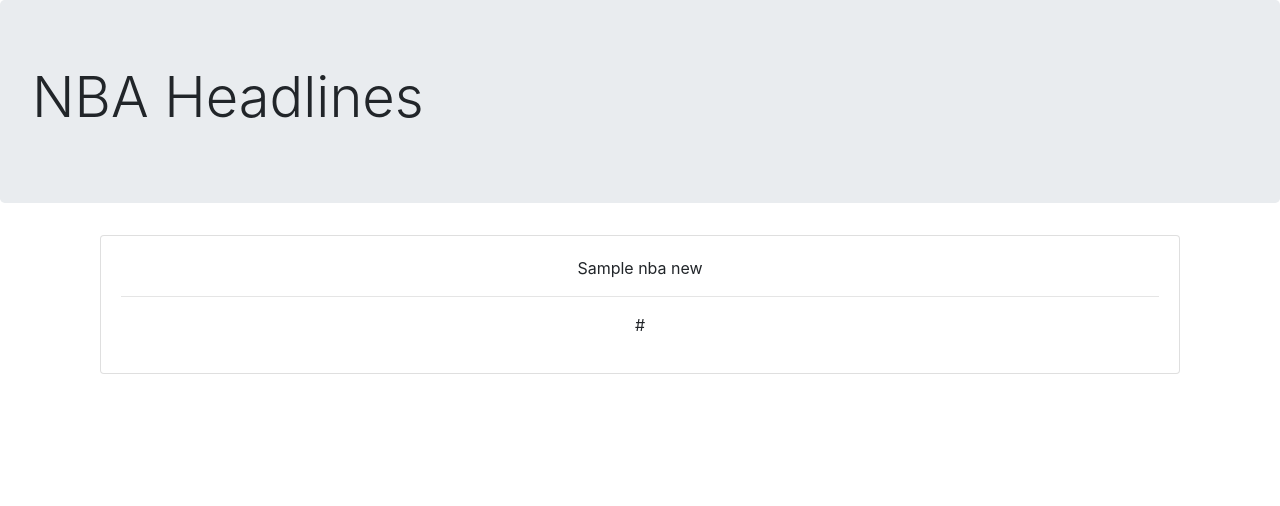
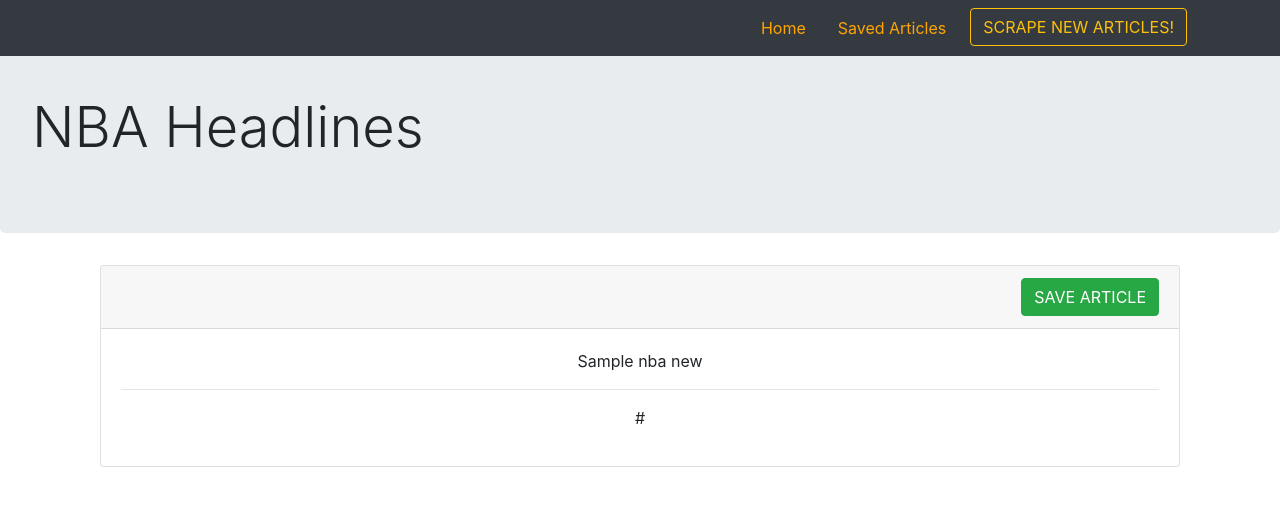
Before and after one commit to tiongsonkj/mongo-scraper, a Node server app: template views/index.handlebars in a window 1280 px wide. Shown: the top 506 px of the page. Run offline with Node 20, Linux system fonts and the light colour scheme; the template is opened without the code that fills it: most values are stand-ins (such as "Sample title", 1, 10 or a date in 2020); data that the repository does not hold is empty; some libraries are stand-ins or nearby versions.

Commit message:
added navbar and extra styling

```diff
--- a/public/style.css
+++ b/public/style.css
@@ -0,0 +1,13 @@
+/* navbar */
+.fa-dribbble {
+    color: orange;
+}
+#mainNav .navbar-nav li.nav-item a.nav-link.active {
+    color: orange;
+}
+
+
+/* jumbotron */
+.jumbotron {
+    margin-top: 30px;
+}
--- a/views/index.handlebars
+++ b/views/index.handlebars
@@ -1,3 +1,24 @@
+{{!-- navbar --}}
+<nav class="navbar navbar-expand-lg navbar-dark fixed-top bg-dark" id="mainNav">
+    <div class="container">
+        <a class="navtext navbar-brand js-scroll-trigger" href="#page-top"><i class="fab fa-dribbble fa-lg"></i></a>
+
+        <div class="navbar-collapse collapse" id="navbarResponsive">
+            <ul class="navbar-nav ml-auto justify-content-end">
+                <li class="navtext nav-item px-2">
+                    <a class="nav-link active" href="#">Home</a>
+                </li>
+                <li class="navtext nav-item px-2">
+                    <a class="nav-link active" href="#">Saved Articles</a>
+                </li>
+                <li class="navtext nav-item px-2">
+                    <button class="btn btn-outline-warning" type="submit" id="scrape-btn">SCRAPE NEW ARTICLES!</button>
+                </li>
+            </ul>
+        </div>
+    </div>
+</nav>
+
 {{!-- jumbotron --}}
 <div class="jumbotron">
         <h1 class="display-4">NBA Headlines</h1>
@@ -9,8 +30,11 @@
         <div class="col">
             <div class="col-12">
                 {{#each nbaNews}}
-                    <div class="card text-center">
-                        <div class="card-body">
+                    <div class="card">
+                        <div class="card-header text-right">
+                            <button class="btn btn-success">SAVE ARTICLE</button>
+                        </div>
+                        <div class="card-body text-center">
                             <p>{{this.title}}</p>
                             <hr>
                             <p>{{this.link}}</p>
```
